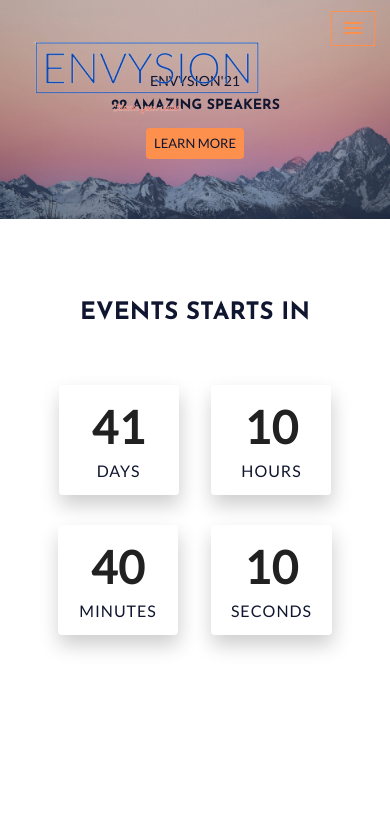
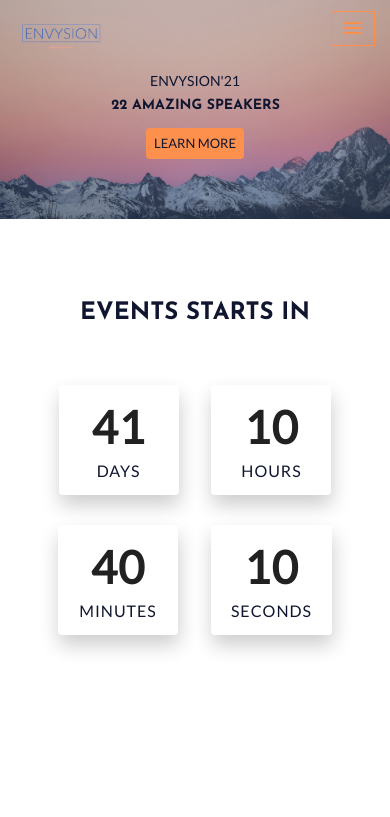
Before and after one commit to vdc-codecademy/envysion-website, a plain HTML site: page index.html in a window 390 px wide. Shown: the top 817 px of the page. Drawn offline with Linux system fonts and the light colour scheme; files whose address does not match are found by name.

Commit message:
Improve Navbar responsiveness

```diff
--- a/assets/css/main.css
+++ b/assets/css/main.css
@@ -605,6 +605,10 @@ a.back-to-top:hover, a.back-to-top:focus {
 
 .navbar-brand img {
   width: 75%;
+}
+
+.navbar-logo {
+  width: 200px;
 }
 
 .top-nav-collapse {
--- a/assets/css/responsive.css
+++ b/assets/css/responsive.css
@@ -151,6 +151,9 @@
   .footer-area h3 {
     margin-top: 30px;
   }
+  .navbar-logo {
+    width: 185px;
+  }
 }
 
 /* mobile or only mobile */
@@ -251,6 +254,9 @@
   .padding-none:nth-child(5) {
     border-bottom: 1px solid #ddd;
   }
+  .navbar-logo {
+    width: 95px;
+  }
 }
 
 @media (min-width: 320px) and (max-width: 480px) {
@@ -279,4 +285,7 @@
     padding: 5px 7px;
     font-size: 13px;
   }
+  .navbar-logo {
+    width: 150px;
+  }
 }
--- a/index.html
+++ b/index.html
@@ -41,7 +41,7 @@
               <span class="icon-menu"></span>
               <span class="icon-menu"></span>
             </button>
-            <a href="index.html" class="navbar-brand"><img src="assets/img/envysion.png" alt=""></a>
+            <a href="index.html" class="navbar-brand navbar-logo"><img src="assets/img/envysion.png" alt=""></a>
           </div>
           <div class="collapse navbar-collapse" id="main-navbar">
             <ul class="navbar-nav mr-auto w-100 justify-content-end">
```
